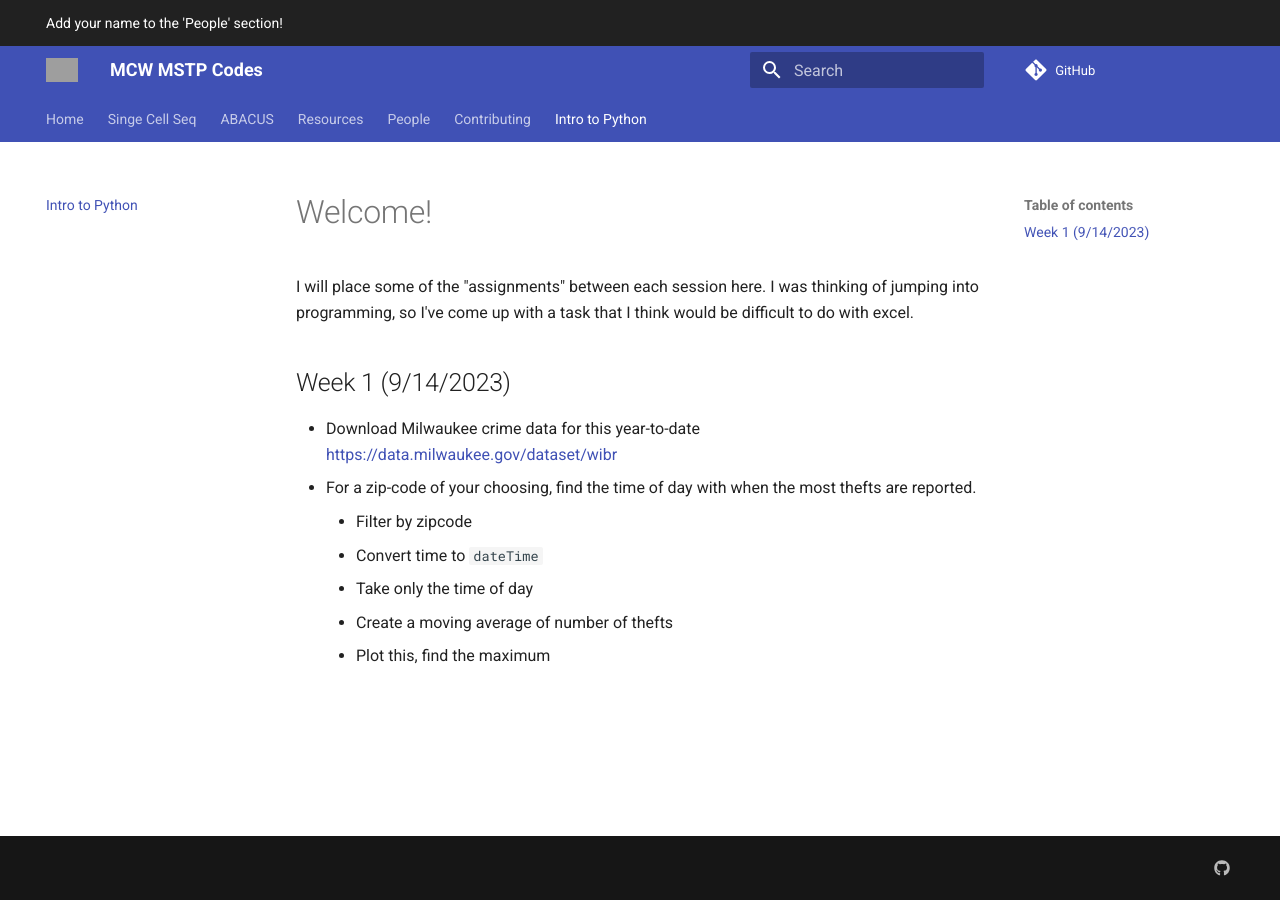
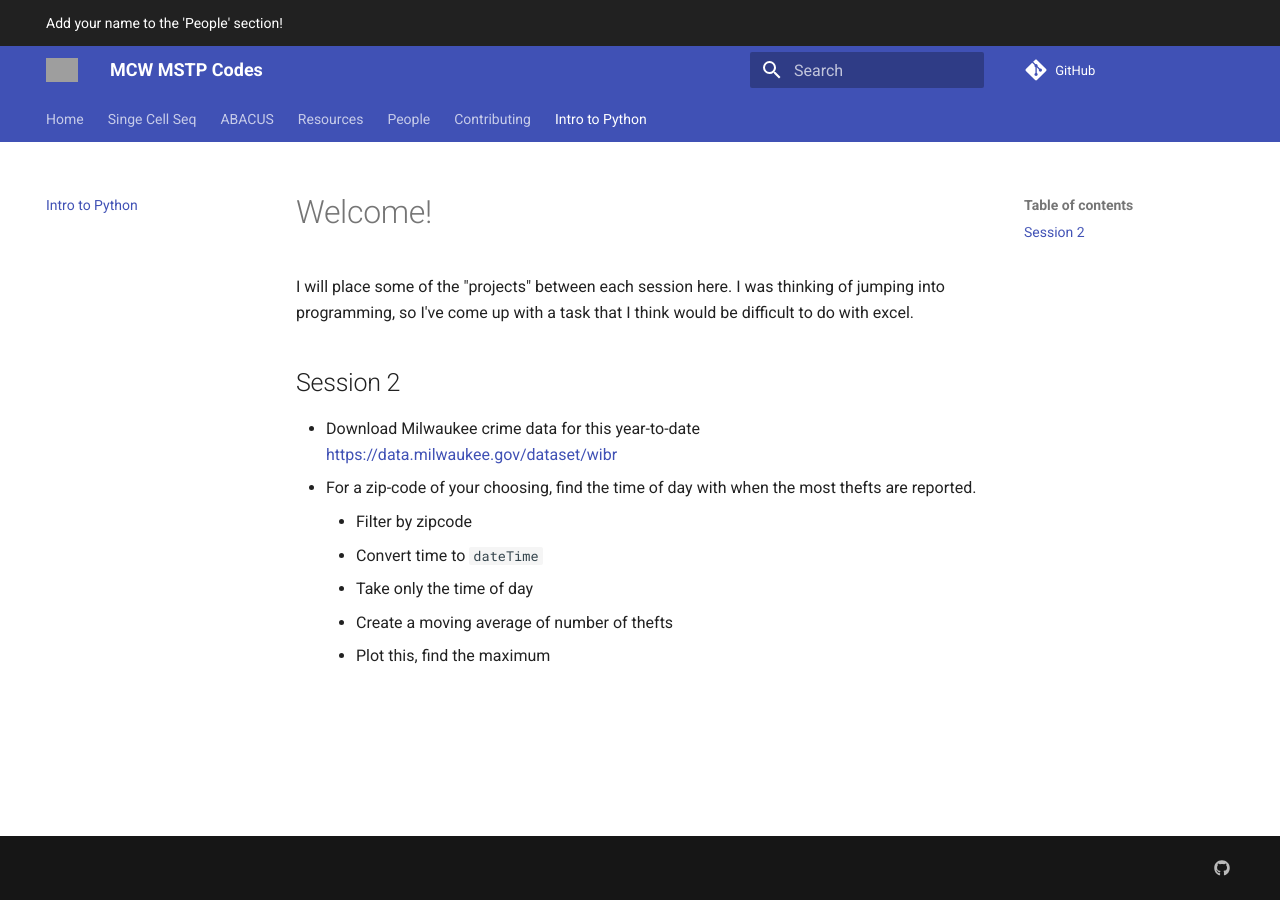
Before and after one commit to mcw-mstp/mcw-mstp.github.io, an MkDocs documentation site: the page built from docs/introPython.md, in a window 1280 px wide. Built offline with MkDocs 1.6.1 and Material for MkDocs 9.7.7, drawn with Linux system fonts in a browser that asks for light colours; comment, search, counter and statistics services are not loaded; grey boxes are pictures that could not be loaded.

Commit message:
made a small change

```diff
--- a/docs/introPython.md
+++ b/docs/introPython.md
@@ -4,9 +4,9 @@ author: Stephen
 
 # Welcome!
 
-I will place some of the "assignments" between each session here. I was thinking of jumping into programming, so I've come up with a task that I think would be difficult to do with excel.
+I will place some of the "projects" between each session here. I was thinking of jumping into programming, so I've come up with a task that I think would be difficult to do with excel.
 
-## Week 1 (9/14/2023)
+## Session 2
  - Download Milwaukee crime data for this year-to-date [https://data.milwaukee.gov/dataset/wibr](https://data.milwaukee.gov/dataset/wibr)
  - For a zip-code of your choosing, find the time of day with when the most thefts are reported.
     - Filter by zipcode
```
